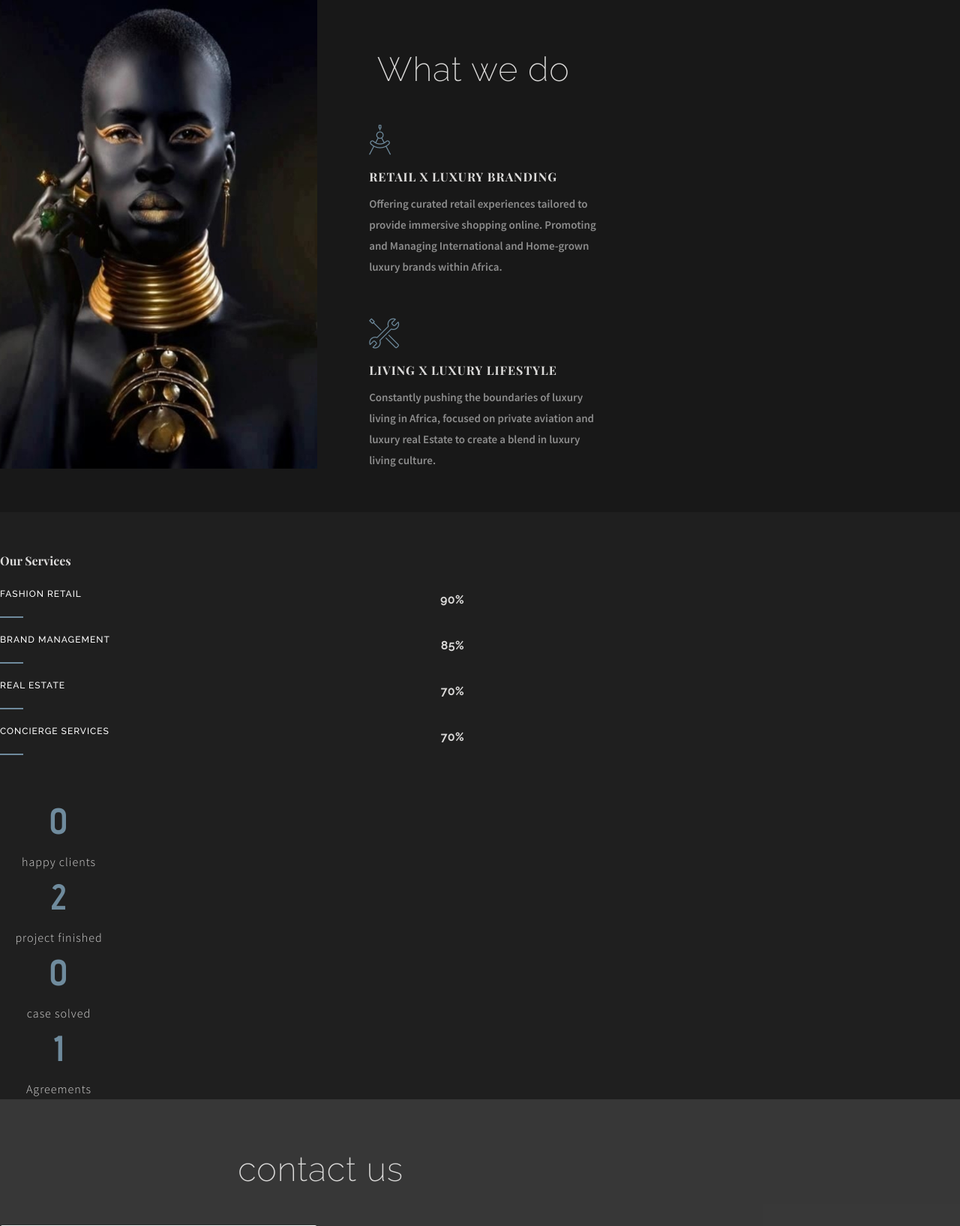
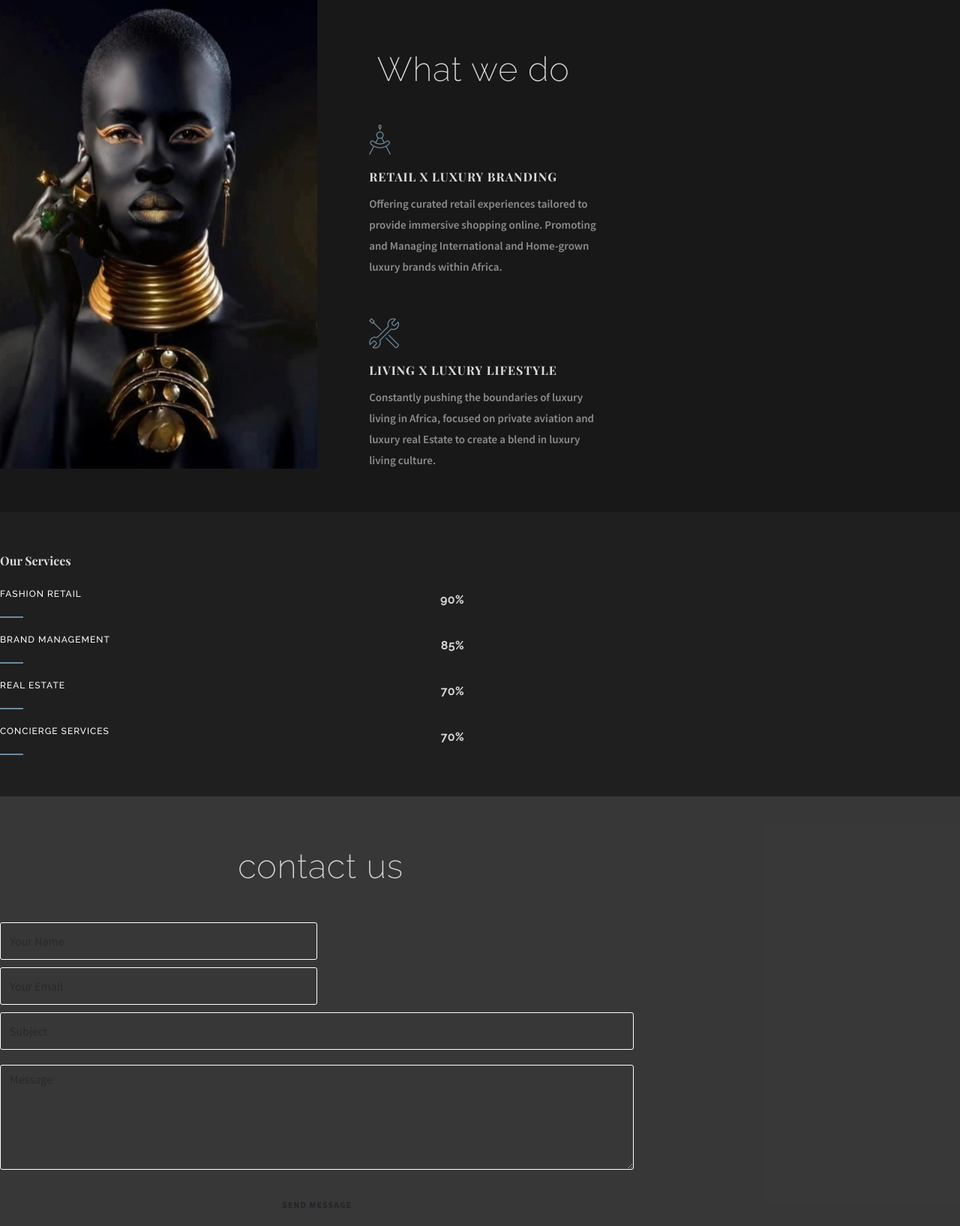
Before and after one commit to ChukwumaA/eandel, a Django app: page / in a window 1280 px wide. Shown: the part 4746-6381 px from the top of the page at 75% size. Run offline with Django 3.2, Linux system fonts and the light colour scheme; some libraries are stand-ins or nearby versions; some web fonts are replaced.

Commit message:
Update index.html

```diff
--- a/eandel/templates/pages/index.html
+++ b/eandel/templates/pages/index.html
@@ -466,7 +466,7 @@
           </div>
           <!-- SKILL PARTS END-->
 
-          <div class="row" id="funfactor">
+          <!-- <div class="row" id="funfactor">
             <div style="text-align: center;">
              <div class="col-md-3">
 
@@ -507,7 +507,7 @@
           </div>
         </div> <!-- END ROW -->
 
-        </div>
+        </div> -->
 
         <!-- <div class="col-md-5">
           <div class="fit-image nopadding">
```
